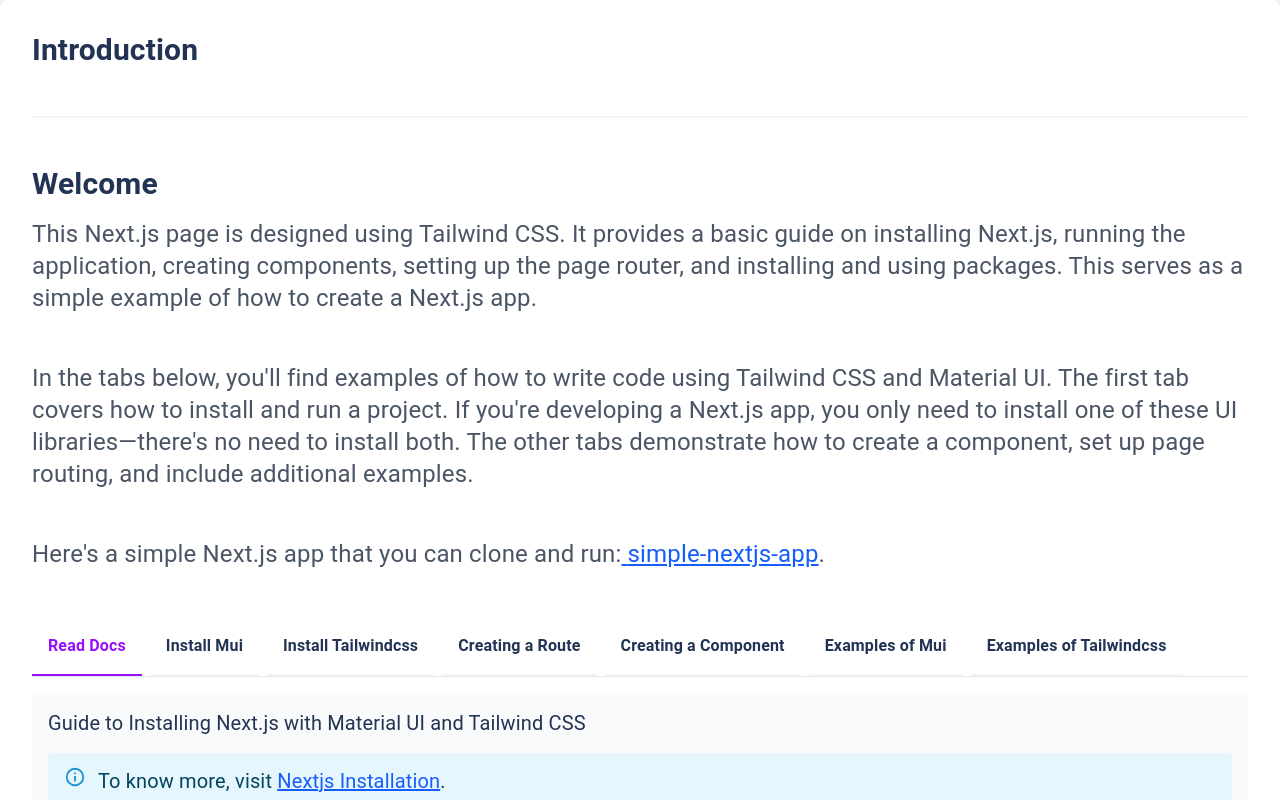
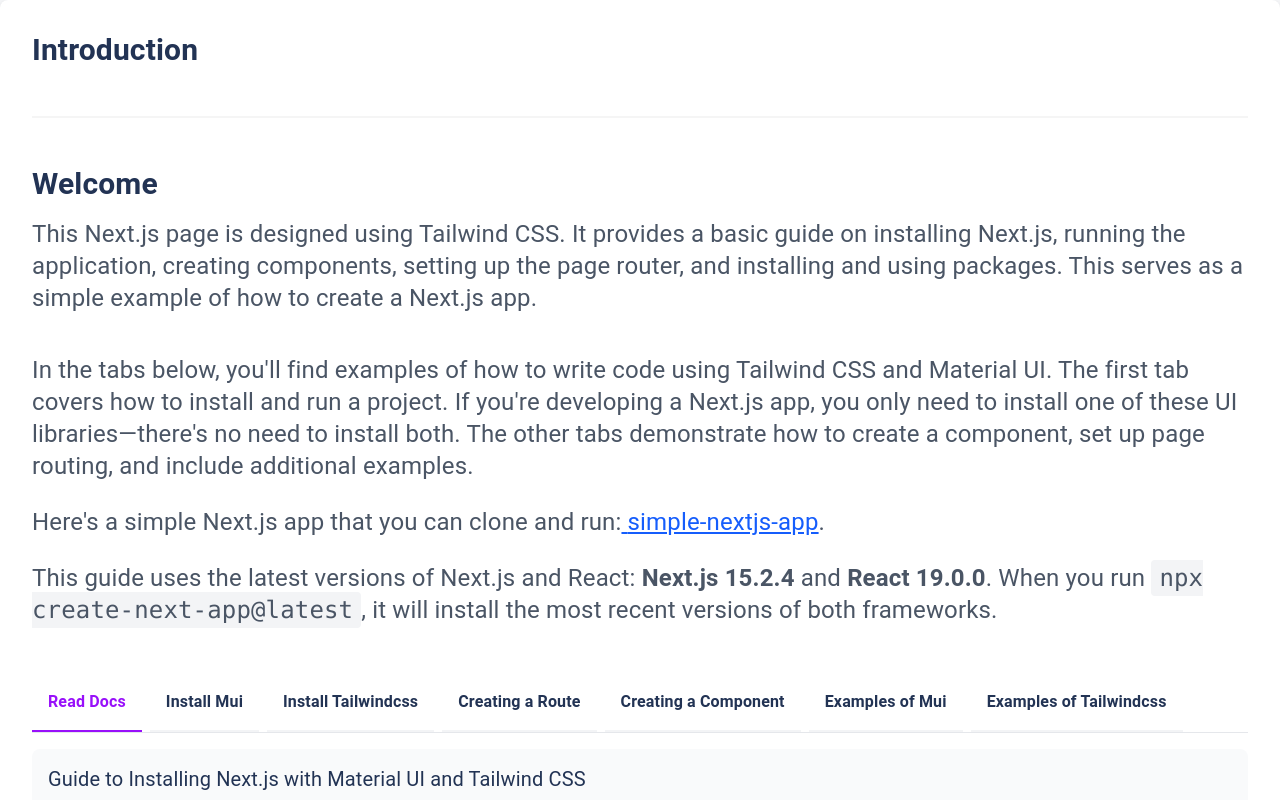
Before and after one commit to KMArundhathi/nextjs-document, a Next.js app: page / in a window 1280 px wide. Shown: the top 800 px of the page. Built offline with nearby package versions, Linux system fonts and the light colour scheme.

Commit message:
version added in header part

```diff
--- a/src/app/page.js
+++ b/src/app/page.js
@@ -19,13 +19,13 @@
           <h2 className="lg:text-3xl font-bold text-[#223354] mb-4 mt-12 text-2xl sm:text-xl ">
             Welcome
           </h2>
-          <p className="mt-4 text-gray-600 text-xl lg:text-2xl mb-12">
+          <p className="mt-4 text-gray-600 text-xl lg:text-2xl mb-10">
             {" This Next.js page is designed using Tailwind CSS. It provides a basic guide on installing Next.js, running the application, creating components, setting up the page router, and installing and using packages. This serves as a simple example of how to create a Next.js app."}
           </p>
-          <p className="mt-4 text-gray-600 text-xl lg:text-2xl mb-12">
+          <p className="mt-4 text-gray-600 text-xl lg:text-2xl mb-6">
             {" In the tabs below, you'll find examples of how to write code using Tailwind CSS and Material UI. The first tab covers how to install and run a project. If you're developing a Next.js app, you only need to install one of these UI libraries—there's no need to install both. The other tabs demonstrate how to create a component, set up page routing, and include additional examples."}
           </p>
-          <p className="mt-4 text-gray-600 text-xl lg:text-2xl mb-12">
+          <p className="mt-4 text-gray-600 text-xl lg:text-2xl mb-6">
             {`Here's a simple Next.js app that you can clone and run:`}
             <a
               href="https://github.com/KMArundhathi/simple-nextjs-app"
@@ -36,7 +36,9 @@
               {' '}simple-nextjs-app
             </a>.
           </p>
-
+          <p className=" text-gray-600 text-xl lg:text-2xl mb-12">
+            This guide uses the latest versions of Next.js and React: <strong>Next.js 15.2.4</strong> and <strong>React 19.0.0</strong>. When you run <code className="bg-gray-100 px-2 py-1 rounded">npx create-next-app@latest</code>, it will install the most recent versions of both frameworks.
+          </p>
         </div>
         <div className="mb-4 border-b border-gray-200 dark:border-gray-700">
           <ul className="flex flex-col sm:flex-row flex-wrap text-base font-semibold text-center" role="tablist">
```
